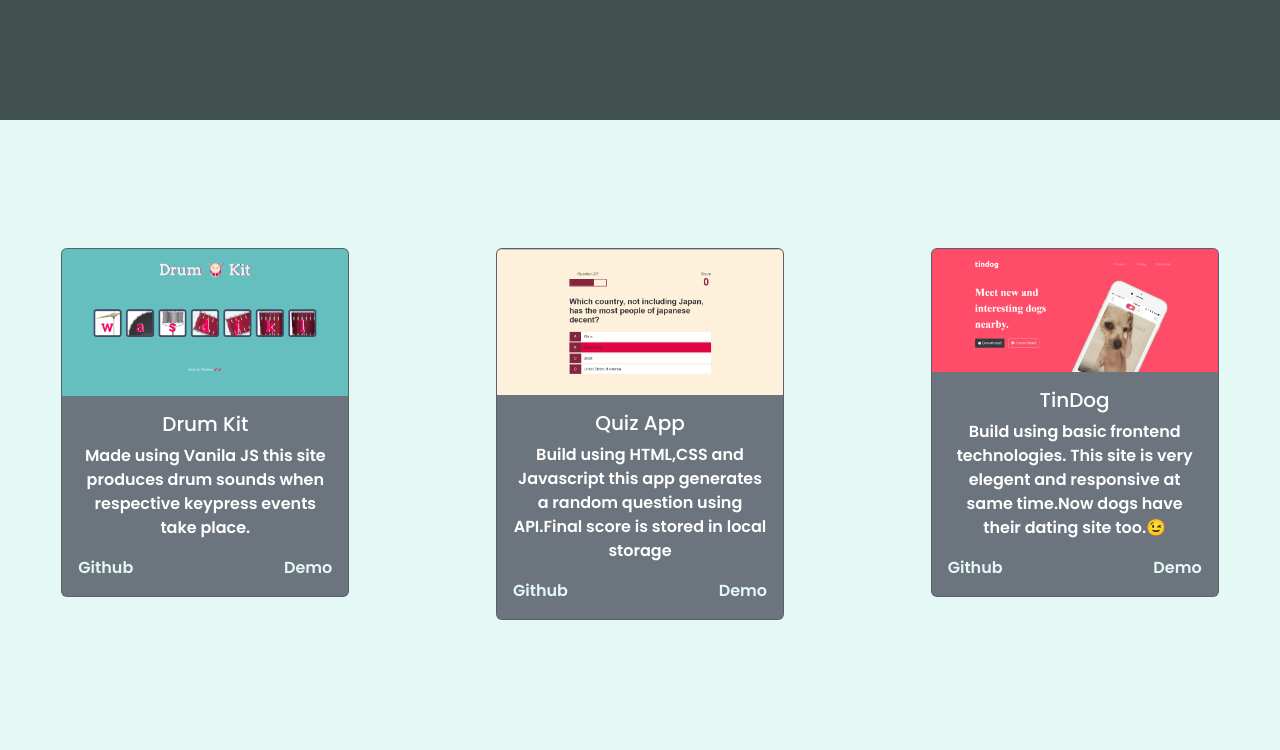
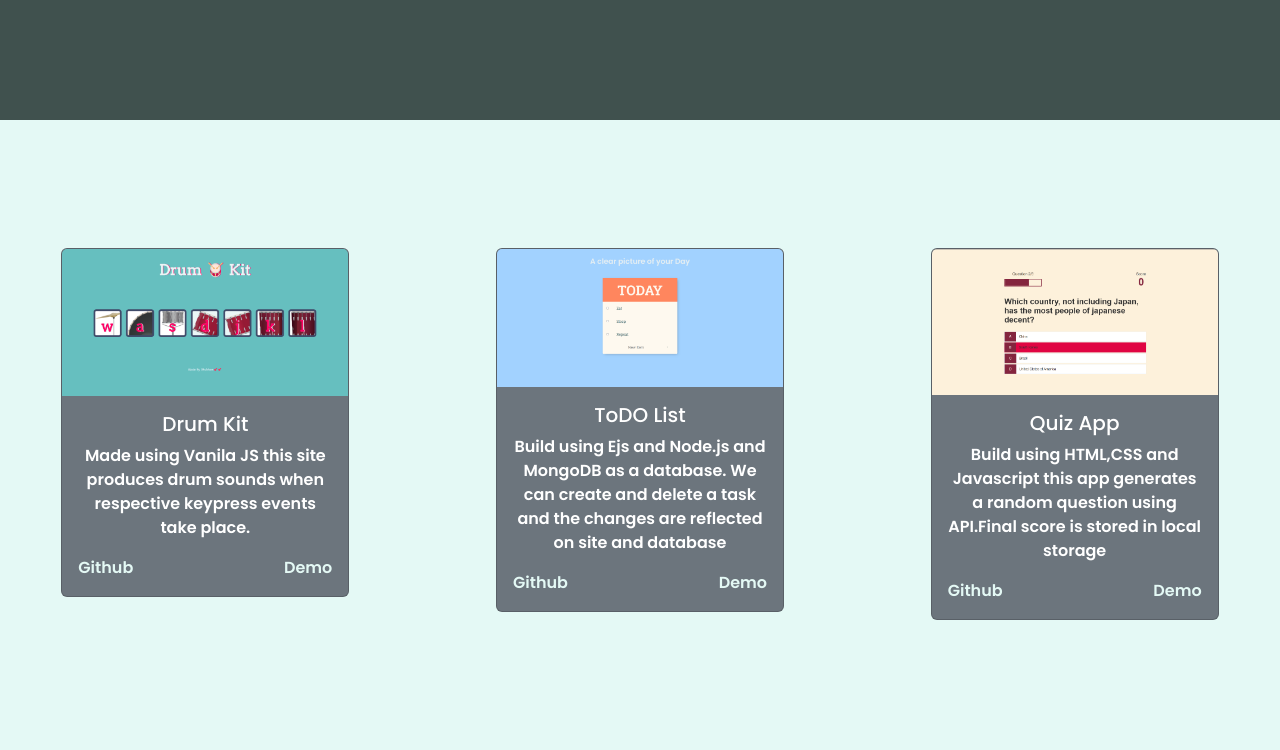
Before and after one commit to masangshubham/Portfolio, a website with bundled scripts: page index.html in a window 1280 px wide. Shown: the part 680-1430 px from the top of the page. Built offline with nearby package versions, Linux system fonts and the light colour scheme.

Commit message:
Added new project

```diff
--- a/index.html
+++ b/index.html
@@ -60,6 +60,19 @@
             </div>
         </div>
         <div class="col-sm-4">
+            <div class="card  bg-secondary text-white card-custom" style="width: 18rem;" >
+                <img src="images/todoss.png" class="card-img-top" alt="...">
+                <div class="card-body">
+                    <h5 class="card-title">ToDO List</h5>
+                    <p class="card-text">Build using Ejs and Node.js and MongoDB as a database. We can create and delete a task and the changes are reflected on site and database</p>
+                    <div class="justify-content-between d-flex">
+                        <a href="https://github.com/masangshubham/To-Do-List" class="lightcol" target="_blank">Github</a>
+                        <a href="https://todolist-eld8.onrender.com/" class="lightcol" target="_blank">Demo</a>
+                    </div>
+                </div>
+            </div>
+        </div>
+        <div class="col-sm-4">
             <div class="card bg-secondary text-white card-custom" style="width: 18rem;">
                 <img src="images/quiz app.png" class="card-img-top" alt="...">
                 <div class="card-body">
@@ -72,19 +85,7 @@
                 </div>
             </div>
         </div>
-        <div class="col-sm-4">
-            <div class="card  bg-secondary text-white card-custom" style="width: 18rem;" >
-                <img src="images/tindogSS.png" class="card-img-top" alt="...">
-                <div class="card-body">
-                    <h5 class="card-title">TinDog</h5>
-                    <p class="card-text">Build using basic frontend technologies. This site is very elegent and responsive at same time.Now dogs have their dating site too.😉</p>
-                    <div class="justify-content-between d-flex">
-                        <a href="https://github.com/masangshubham/TinDog" class="lightcol" target="_blank">Github</a>
-                        <a href="https://masangshubham.github.io/TinDog/" class="lightcol" target="_blank">Demo</a>
-                    </div>
-                </div>
-            </div>
-        </div>
+
 </div >
     <div class="github align-text-bottom">
     <p >Find more projects on <a href="https://github.com/masangshubham" target="_blank">Github <img src="images/icons8-github-48.png" alt=""></a> </p>
```
Also changed, not shown: images/todoss.png (added).
